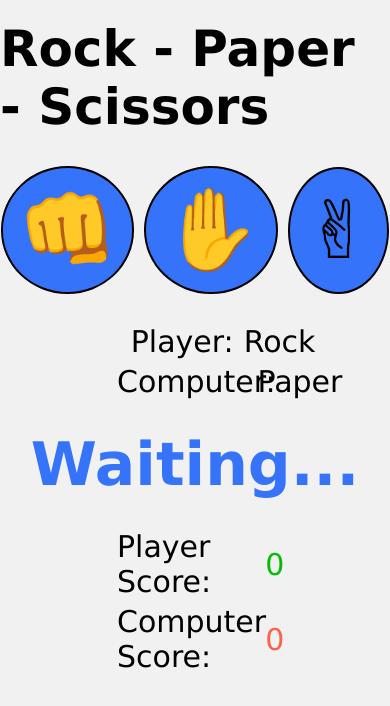
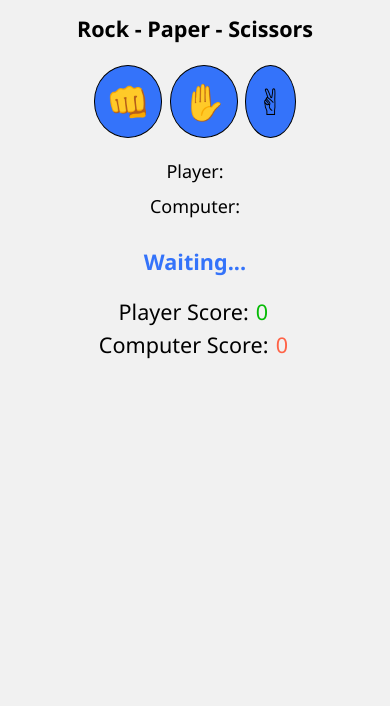
Before and after one commit to JorgeWilliamSS92/studingJS, a website: page Exercise - Rock Paper Scissors/index.html in a window 390 px wide. Drawn offline with Linux system fonts and the light colour scheme.

Commit message:
finishing the rock paper scissors page

```diff
--- a/Exercise - Rock Paper Scissors/index.html
+++ b/Exercise - Rock Paper Scissors/index.html
@@ -9,18 +9,18 @@
   <body>
     <h1>Rock - Paper - Scissors</h1>
     <div id="selection">
-      <p id="rock">👊</p>
-      <p id="paper">✋</p>
-      <p id="scissors">✌</p>
+      <p id="rock" onclick="selected('Rock')">👊</p>
+      <p id="paper" onclick="selected('Paper')">✋</p>
+      <p id="scissors" onclick="selected('Scissors')">✌</p>
     </div>
     <div id="choose">
-      <div>
+      <div id="playerChoose">
         <p id="player">Player:</p>
-        <p id="choosedP">Rock</p>
+        <p id="chooseP"></p>
       </div>
-      <div>
+      <div id="computerChoose">
         <p id="computer">Computer:</p>
-        <p id="choosedC">Paper</p>
+        <p id="chooseC"></p>
       </div>
     </div>
     <h2 id="result">Waiting...</h2>
--- a/Exercise - Rock Paper Scissors/js/script.js
+++ b/Exercise - Rock Paper Scissors/js/script.js
@@ -0,0 +1,44 @@
+const divPlayer = document.getElementById("playerChoose");
+const divComputer = document.getElementById("computerChoose");
+const divResult = document.getElementById("result");
+const playerTotal = document.getElementById("playerTotal");
+const computerTotal = document.getElementById("computerTotal");
+
+function selected(choice) {
+  const playerChoose = choice;
+  let computerChoose = Math.floor(Math.random() * 3) + 1;
+
+  divPlayer.lastChild.textContent = playerChoose;
+
+  if (computerChoose === 1) {
+    divComputer.lastChild.textContent = "Rock";
+    computerChoose = "Rock";
+  } else if (computerChoose === 2) {
+    divComputer.lastChild.textContent = "Paper";
+    computerChoose = "Paper";
+  } else if (computerChoose === 3) {
+    divComputer.lastChild.textContent = "Scissors";
+    computerChoose = "Scissors";
+  }
+
+  result(playerChoose, computerChoose);
+}
+
+function result(playerChoose, computerChoose) {
+  if (playerChoose === computerChoose) {
+    divResult.textContent = "It's a tie!";
+    divResult.style.color = "rgb(52,115,250)";
+  } else if (
+    (playerChoose === "Rock" && computerChoose === "Scissors") ||
+    (playerChoose === "Paper" && computerChoose === "Rock") ||
+    (playerChoose === "Scissors" && computerChoose === "Paper")
+  ) {
+    divResult.textContent = "You win!";
+    divResult.style.color = "rgb(6,187,6)";
+    playerTotal.textContent = parseInt(playerTotal.textContent) + 1;
+  } else {
+    divResult.textContent = "You lose!";
+    divResult.style.color = "tomato";
+    computerTotal.textContent = parseInt(computerTotal.textContent) + 1;
+  }
+}
--- a/Exercise - Rock Paper Scissors/scss/main.scss
+++ b/Exercise - Rock Paper Scissors/scss/main.scss
@@ -6,8 +6,7 @@
   box-sizing: border-box;
 }
 html {
-  font-family: "Lucida Sans", "Lucida Sans Regular", "Lucida Grande",
-    "Lucida Sans Unicode", Geneva, Verdana, sans-serif;
+  font-family: "Segoe UI", Tahoma, Geneva, Verdana, sans-serif;
   font-size: 62.5%;
   background-color: $background;
 }
@@ -42,26 +41,24 @@ h1 {
 
 #choose {
   @include display($gap: 0.5rem);
-  width: 40%;
+  width: 28rem;
 
   & div {
     @include display($flex: row);
     width: 100%;
   }
 
-  & p {
+  & #player,
+  #computer {
+    min-width: 20rem;
+    text-align: left;
     font-size: 3rem;
   }
-
-  & #player,
-  #computer {
-    min-width: 30%;
+  & #chooseP,
+  #chooseC {
+    width: 8rem;
     text-align: left;
-  }
-  & #choosedP,
-  #choosedC {
-    width: 10%;
-    text-align: left;
+    font-size: 3rem;
   }
 }
 
@@ -116,3 +113,77 @@ h2 {
     color: $redTomato;
   }
 }
+
+@media (max-width: 706px) {
+  html {
+    font-size: 50%;
+  }
+  h1 {
+    font-size: 4rem;
+  }
+  h2 {
+    font-size: 4rem;
+  }
+  #selection p {
+    font-size: 6rem;
+  }
+
+  #score {
+    width: 60%;
+  }
+  #choose {
+    & div {
+      @include display($flex: column);
+      width: 100%;
+    }
+    & #player,
+    #computer {
+      min-width: auto;
+      text-align: center;
+      font-size: 3rem;
+    }
+    & #chooseP,
+    #chooseC {
+      width: auto;
+      text-align: center;
+      font-size: 3rem;
+    }
+  }
+}
+
+@media (max-width: 500px) {
+  html {
+    font-size: 45%;
+  }
+  h1 {
+    font-size: 3rem;
+  }
+  h2 {
+    font-size: 3rem;
+  }
+  #selection p {
+    font-size: 5rem;
+  }
+
+  #score {
+    width: 80%;
+  }
+  #choose {
+    & div {
+      @include display($flex: column);
+      width: 100%;
+    }
+    & #player,
+    #computer {
+      min-width: auto;
+      text-align: center;
+      font-size: 2.5rem;
+    }
+    & #chooseP,
+    #chooseC {
+      width: auto;
+      text-align: center;
+      font-size: 2.5rem;
+    }
+  }
+}
```
Also changed, not shown: Exercise - Rock Paper Scissors/css/style.comp.css, Exercise - Rock Paper Scissors/css/style.css, Exercise - Rock Paper Scissors/css/style.prefix.css, 2 other files.
